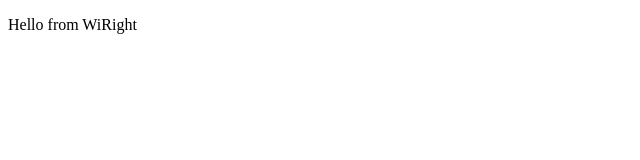
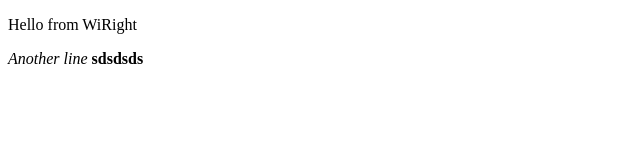
Before and after one commit to WiRight/wiright.github.io, a plain HTML site: page index.html in a window 1280 px wide. Shown: the whole page, without its empty margins (0-640 px from the left). Drawn offline with Linux system fonts and the light colour scheme.

Commit message:
add lines

```diff
--- a/index.html
+++ b/index.html
@@ -6,5 +6,7 @@
 </head>
 <body>
 	<p>Hello from WiRight</p>
+	<i>Another line</i>
+	<b>sdsdsds</b>
 </body>
 </html>
```
